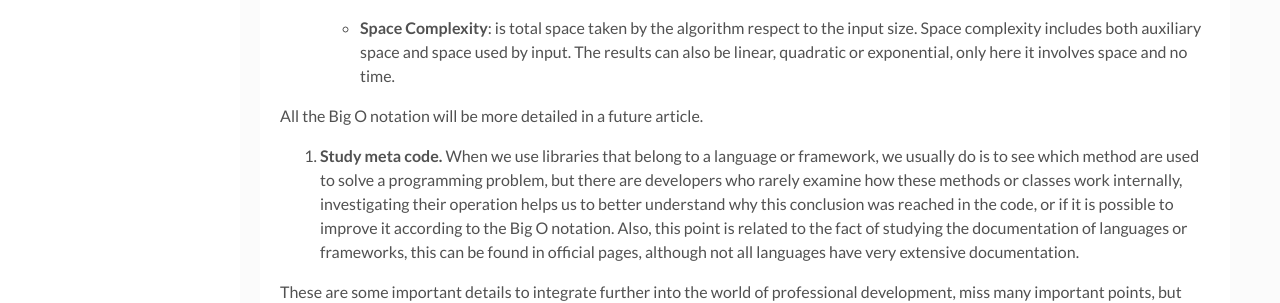
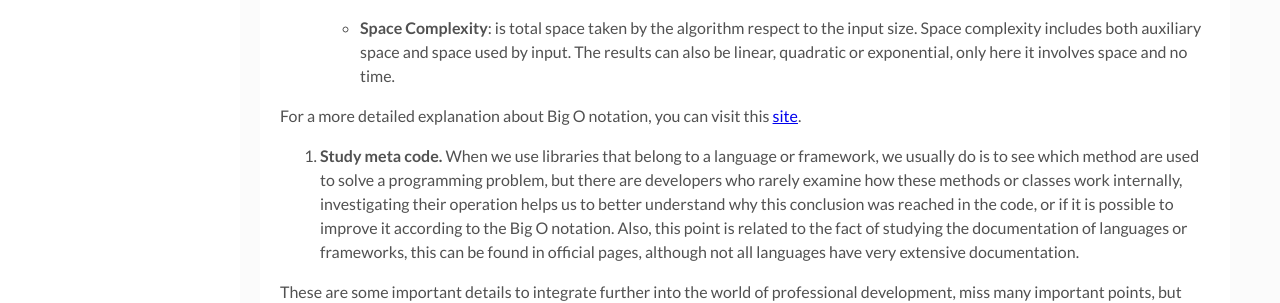
Before and after one commit to guille1194/suspicious-solution, a Jekyll site: the page built from _posts/2019-04-15-How-to-start-programming.markdown, in a window 1280 px wide and 900 px high, scrolled down 1235 px. Shown: the part 353-656 px from the top of the window. Built offline with Jekyll 4.4.1, drawn with Linux system fonts in a browser that asks for light colours; comment, search, counter and statistics services are not loaded.

Commit message:
Update 2019-04-15-How-to-start-programming.markdown

```diff
--- a/_posts/2019-04-15-How-to-start-programming.markdown
+++ b/_posts/2019-04-15-How-to-start-programming.markdown
@@ -44,7 +44,7 @@ One of the most complex and necessary parts of studying involves the analysis to
     - **Space Complexity**: is total space taken by the algorithm respect to the input size. Space complexity includes both auxiliary space and space used by input.
     The results can also be linear, quadratic or exponential, only here it involves space and no time.
 
-All the Big O notation will be more detailed in a future article.
+For a more detailed explanation about Big O notation, you can visit this [site].
 
 4. **Study meta code.**
 When we use libraries that belong to a language or framework, we usually do is to see which method are used to solve a programming problem, but there are developers who rarely examine how these methods or classes work internally, investigating their operation helps us to better understand why this conclusion was reached in the code, or if it is possible to improve it according to the Big O notation.
@@ -61,3 +61,4 @@ Finally, the most important thing is to have a logical and analytical mind to fi
    [Kaggle]: <https://www.kaggle.com>
    [Coursera]: <https://www.coursera.org>
    [Tutsplus]: <https://tutsplus.com>
+   [site]: <https://www.geeksforgeeks.org/analysis-algorithms-big-o-analysis/>
```
